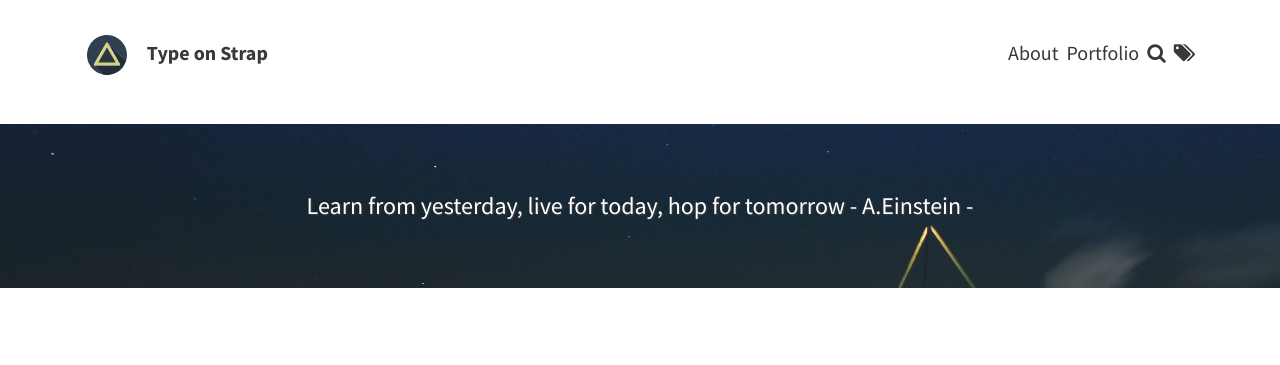
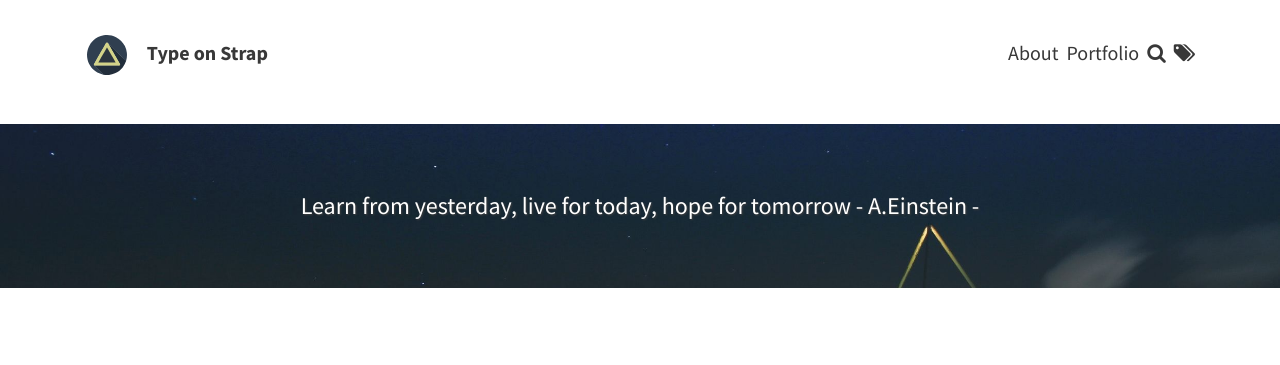
Before and after one commit to hothanhluan/hothanhluan.github.io, a Jekyll site: the page built from index.html, in a window 1280 px wide. Shown: the top 365 px of the page. Built offline with Jekyll 4.4.1, drawn with Linux system fonts in a browser that asks for light colours; the list of posts is cut into pages by our own code.

Commit message:
Update _config.yml

```diff
--- a/_config.yml
+++ b/_config.yml
@@ -13,7 +13,7 @@ theme_settings:
 
   # Header and footer text
   header_text: > #two or three lines to describe your site
-     <p>Learn from yesterday, live for today, hop for tomorrow - A.Einstein - </p>
+     <p>Learn from yesterday, live for today, hope for tomorrow - A.Einstein - </p>
   header_text_feature_image: assets/img/pexels/triangular.jpeg
   footer_text: >
    Powered by <a href="https://jekyllrb.com/">Jekyll</a> with <a href="https://github.com/sylhare/Type-on-Strap">Type on Strap</a>
```
